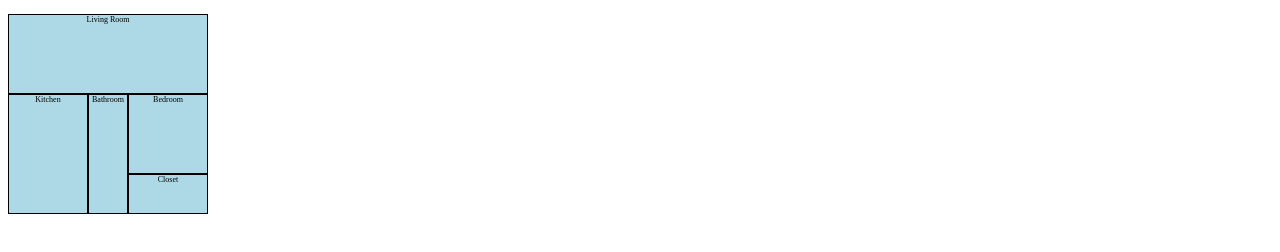
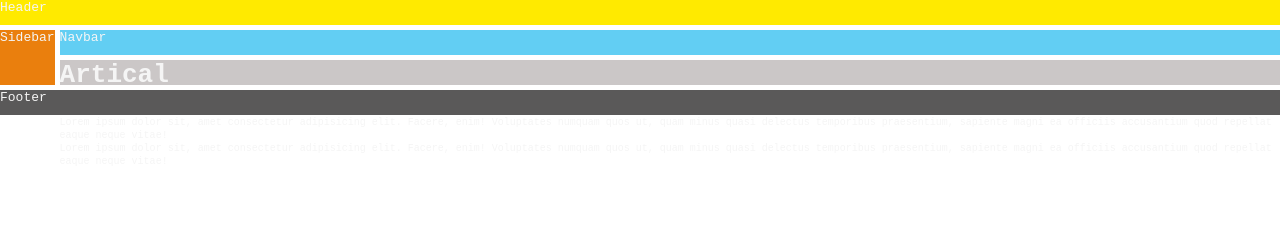
Before and after one commit to ngf11/creating-A-Grid, a plain HTML site: page index.html in a window 1280 px wide. Drawn offline with Linux system fonts and the light colour scheme.

Commit message:
holy grail grid

```diff
--- a/index.html
+++ b/index.html
@@ -9,12 +9,34 @@
   </head>
   <body>
     <div class="container">
-      <div class="room" id="living-room">Living Room</div>
-      <div class="room" id="kitchen">Kitchen</div>
-      <div class="room" id="bedroom">Bedroom</div>
-      <div class="room" id="bathroom">Bathroom</div>
-      <div class="room" id="closet">Closet</div>
+      <div id="header">Header</div>
+      <div id="sidebar">Sidebar</div>
+      <div id="nav">Navbar</div>
+      <div id="artical">
+        <h1>Artical</h1>
+        <p class="text">
+          Lorem ipsum dolor sit, amet consectetur adipisicing elit. Facere,
+          enim! Voluptates numquam quos ut, quam minus quasi delectus temporibus
+          praesentium, sapiente magni ea officiis accusantium quod repellat
+          eaque neque vitae!
+        </p>
+        <p class="text">
+          Lorem ipsum dolor sit, amet consectetur adipisicing elit. Facere,
+          enim! Voluptates numquam quos ut, quam minus quasi delectus temporibus
+          praesentium, sapiente magni ea officiis accusantium quod repellat
+          eaque neque vitae!
+        </p>
+        <p class="text">
+          Lorem ipsum dolor sit, amet consectetur adipisicing elit. Facere,
+          enim! Voluptates numquam quos ut, quam minus quasi delectus temporibus
+          praesentium, sapiente magni ea officiis accusantium quod repellat
+          eaque neque vitae!
+        </p>
+      </div>
+
+      <div id="footer">Footer</div>
     </div>
+
     <script src="./script.js"></script>
   </body>
 </html>
--- a/styles.css
+++ b/styles.css
@@ -1,34 +1,56 @@
-.container {
-  display: inline-grid;
-  grid-template: 40px 40px 40px 40px 40px / 40px 40px 40px 40px 40px;
-  background-color: lightblue;
+* {
+  margin: 0;
+  box-sizing: border-box;
+}
+:root {
+  font-family: monospace;
+  color: whitesmoke;
+  --header-color: rgb(255, 234, 0);
+  --sidebar-color: rgb(234, 127, 13);
+  --navbar-color: rgb(98, 206, 243);
+  --artical-color: rgba(202, 198, 198, 0.97);
+  --footer-color: rgb(90, 89, 89);
 }
 
-.room {
-  border: 1px solid black;
-  font-size: 50%;
-  text-align: center;
+.container {
+  display: grid;
+  grid-template: 25px 25px 25px 25px / auto;
+
+  grid-template-areas:
+    "header header header "
+    "sidebar nav nav "
+    "sidebar artical artical"
+    "footer footer footer";
+  gap: 5px;
+  border-radius: 5px;
 }
 
-#living-room {
-  grid-column: 1/ 6;
-  grid-row: 1 / 3;
+#header {
+  grid-area: header;
+  background-color: var(--header-color);
 }
 
-#kitchen {
-  grid-column: 1/ 3;
-  grid-row: 3/6;
-}
-#bathroom {
-  grid-column: 3 / 4;
-  grid-row: 3/6;
-}
-#bedroom {
-  grid-column: 4 /6;
-  grid-row: 3/5;
+#sidebar {
+  grid-area: sidebar;
+  background-color: var(--sidebar-color);
 }
 
-#closet {
-  grid-column: 4/6;
-  grid-row: 5/6;
+#nav {
+  grid-area: nav;
+  background-color: var(--navbar-color);
 }
+
+#artical {
+  grid-area: artical;
+  background-color: var(--artical-color);
+}
+
+#footer {
+  grid-area: footer;
+  background-color: var(--footer-color);
+}
+
+.text {
+  font-size: 10px;
+  line-height: 1rem;
+}
```
